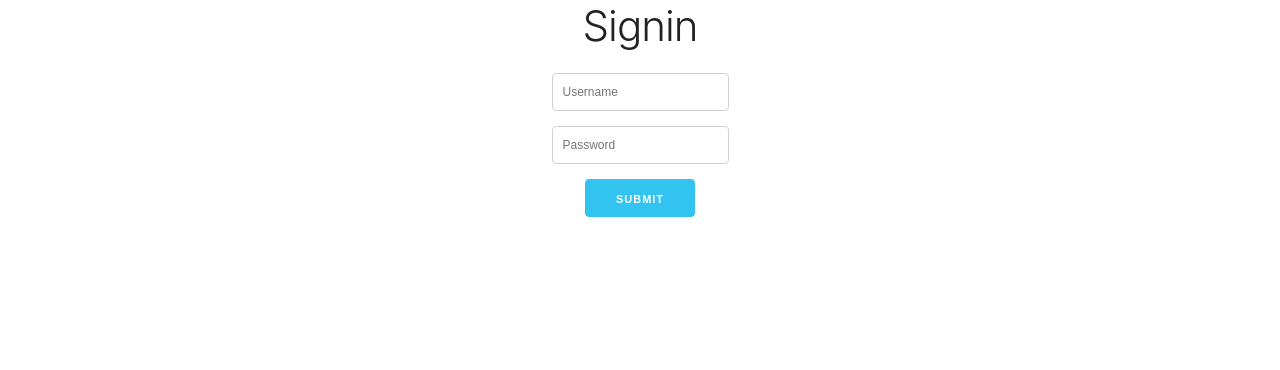
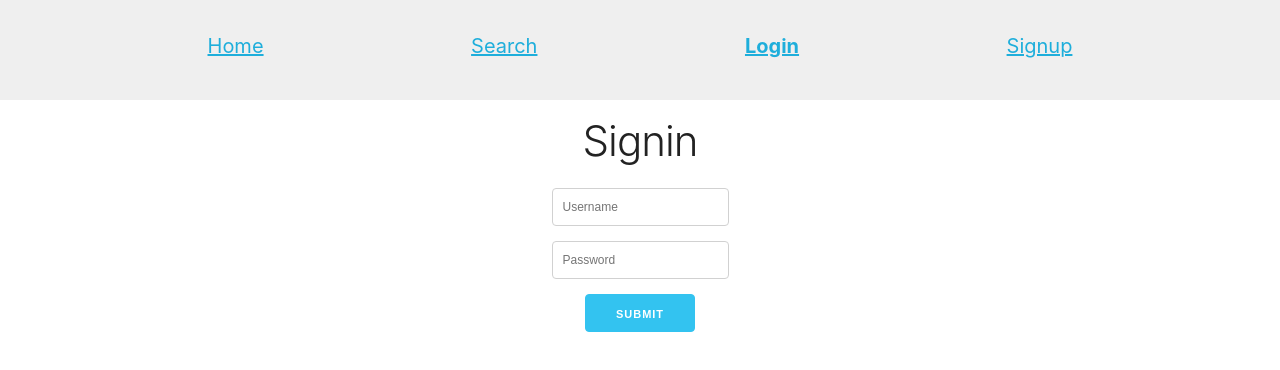
Before and after one commit to Lidiia92/React-recipes, a React (Create React App) app in the folder client/: page /login in a window 1280 px wide. Shown: the top 370 px of the page. Built offline with nearby package versions, Linux system fonts and the light colour scheme; no server answers.

Commit message:
Added navbar component

```diff
--- /dev/null
+++ b/client/src/components/Navbar.js
@@ -0,0 +1,21 @@
+import React from 'react';
+import {NavLink} from 'react-router-dom';
+
+const Navbar = () => (
+    <nav>
+        <NavbarUnAuth />
+    </nav>
+);
+
+const NavbarUnAuth = () => (
+
+  <ul>
+        <li><NavLink exact to="/">Home</NavLink></li>
+        <li><NavLink exact to="/search">Search</NavLink></li>
+        <li><NavLink exact to="/login">Login</NavLink></li>
+        <li><NavLink exact to="/signup">Signup</NavLink></li>
+  </ul>
+
+);
+
+export default Navbar;
--- /dev/null
+++ b/client/src/components/Recipe/Search.js
@@ -0,0 +1,9 @@
+import React from 'react';
+
+const Search = () => (
+    <div>
+        Search
+    </div>
+);
+
+export default Search;
--- a/client/src/index.js
+++ b/client/src/index.js
@@ -6,6 +6,8 @@
 import App from './components/App';
 import Login from './components/Auth/Login';
 import Signup from './components/Auth/Signup';
+import Navbar from './components/Navbar';
+import Search from './components/Recipe/Search';
 import withSession from './components/withSession';
 
 import ApolloClient from 'apollo-boost';
@@ -33,10 +35,12 @@
 
 const Root = ({refetch}) => (
     <Router>
+        <Navbar />
         <Switch>
             <Route path="/" exact component={App} />
             <Route path="/login" render={() => <Login refetch={refetch}/>} />
             <Route path="/signup" render={() => <Signup refetch={refetch}/>} />
+            <Route path="/search" render={() => <Search refetch={refetch}/>} />
             <Redirect to="/" />
         </Switch>
     </Router>
```
Also changed, not shown: client/public/index.html (line endings or trailing spaces).
